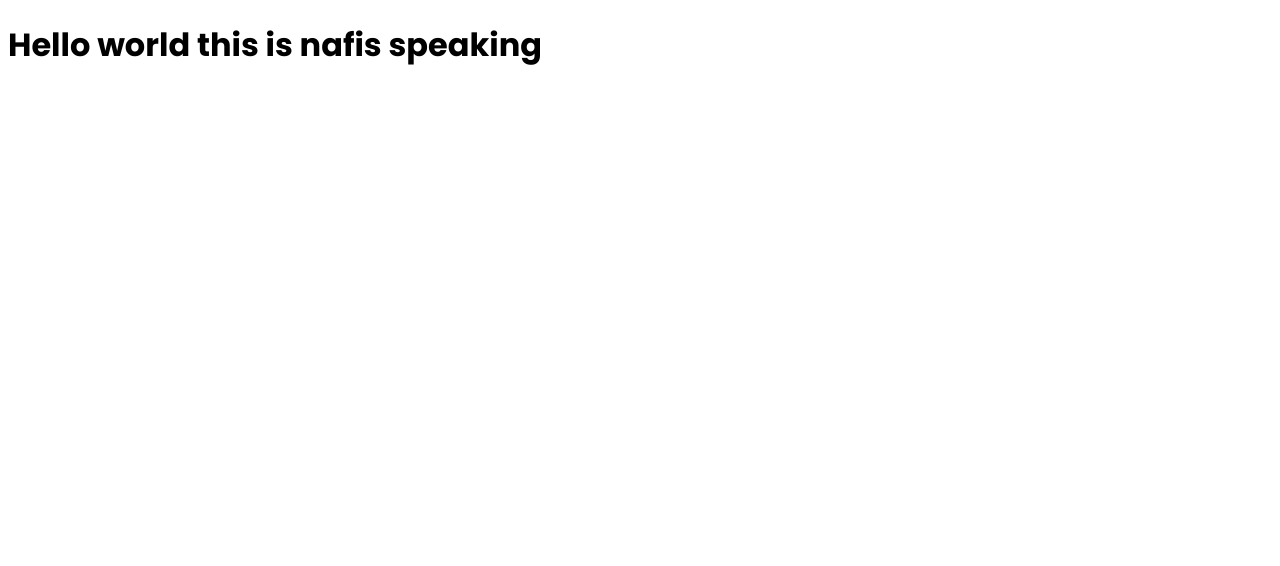
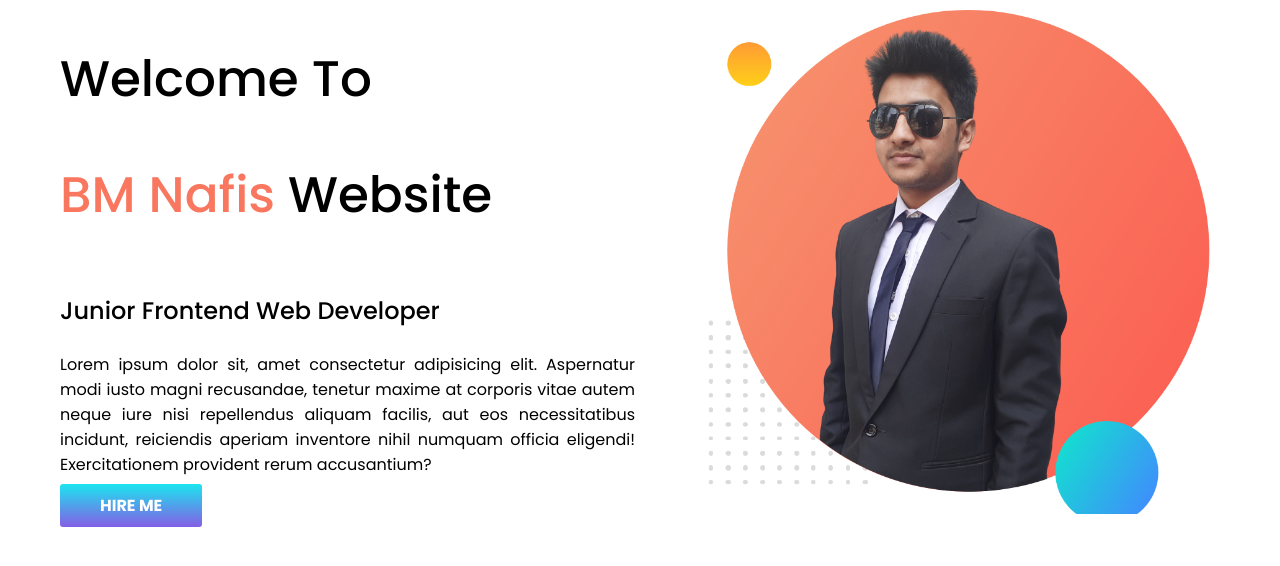
Before and after one commit to BMnafis/my-test-portfolio, a plain HTML site: page index.html in a window 1280 px wide. Drawn offline with Linux system fonts and the light colour scheme.

Commit message:
banner added

```diff
--- a/index.html
+++ b/index.html
@@ -14,6 +14,23 @@
     <link rel="stylesheet" href="style.css" />
   </head>
   <body>
-    <h1>Hello world this is nafis speaking</h1>
+    <section class="banner flex-container">
+      <div class="left-banner half-width">
+        <h1>Welcome To</h1>
+        <h1><span class="text-color">BM Nafis</span> Website</h1>
+        <h3>Junior Frontend Web Developer</h3>
+        <p>
+          Lorem ipsum dolor sit, amet consectetur adipisicing elit. Aspernatur
+          modi iusto magni recusandae, tenetur maxime at corporis vitae autem
+          neque iure nisi repellendus aliquam facilis, aut eos necessitatibus
+          incidunt, reiciendis aperiam inventore nihil numquam officia eligendi!
+          Exercitationem provident rerum accusantium?
+        </p>
+        <a class="action-btn" href="https://www.linkedin.com/feed/">HIRE ME</a>
+      </div>
+      <div class="right-banner half-width">
+        <img src="img/my-header-pc.jpg" alt="" />
+      </div>
+    </section>
   </body>
 </html>
--- a/style.css
+++ b/style.css
@@ -1,3 +1,53 @@
 body {
   font-family: "Poppins", sans-serif;
+  margin: 0;
+  padding: 0;
 }
+section {
+  margin-bottom: 100px;
+}
+.flex-container {
+  display: flex;
+}
+.half-width {
+  width: 50%;
+}
+a {
+  text-decoration: none;
+}
+h1 {
+  font-size: 50px;
+  font-weight: 500;
+}
+h2 {
+  font-size: 40px;
+  font-weight: 500;
+}
+.text-color {
+  color: #f9775f;
+}
+.action-btn {
+  background-image: linear-gradient(#1ce5f0, #845ee4);
+  color: #fff;
+  padding: 10px 40px;
+  border-radius: 3px;
+  font-weight: 600;
+}
+.left-banner {
+  padding-left: 60px;
+  padding-right: 30px;
+}
+.left-banner p {
+  text-align: justify;
+}
+.left-banner h3 {
+  font-weight: 500;
+  font-size: 24px;
+  margin-top: 60px;
+}
+.right-banner {
+  padding-left: 40px;
+}
+.right-banner img {
+  width: 90%;
+}
```
